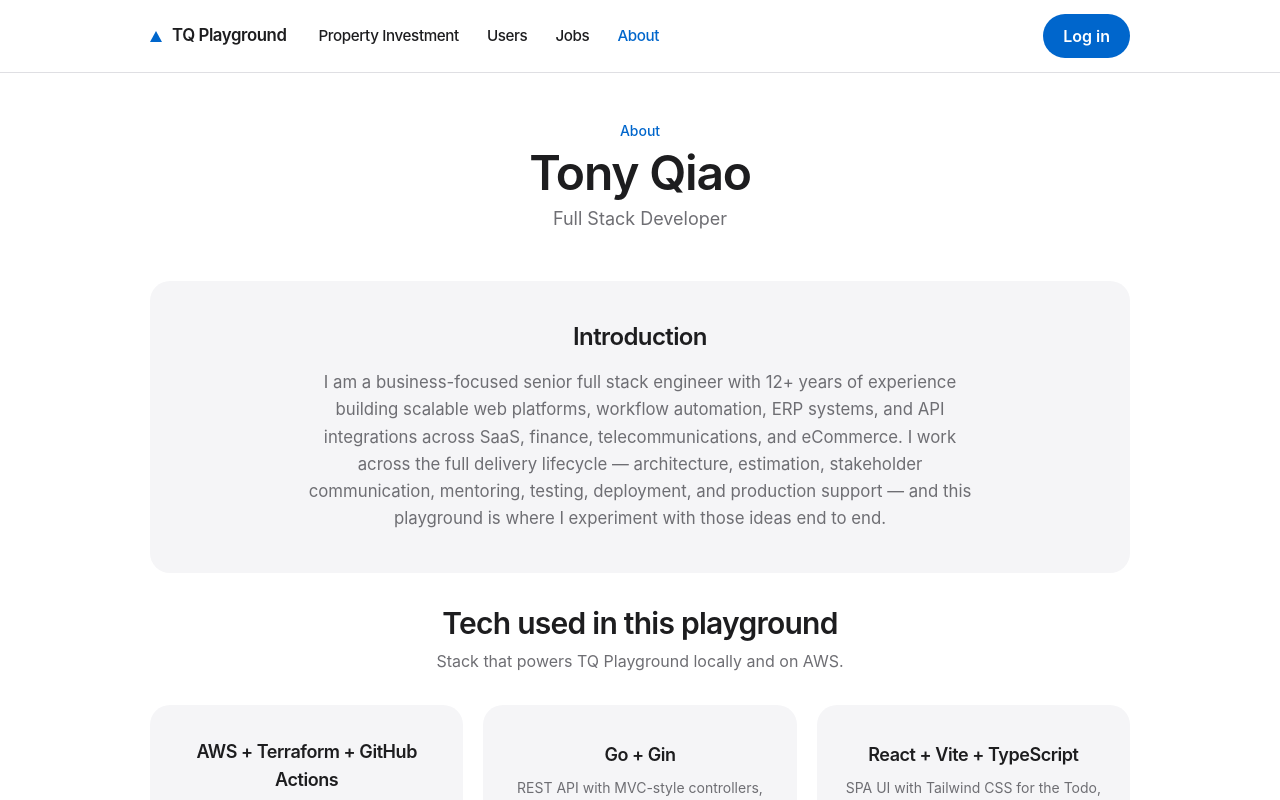
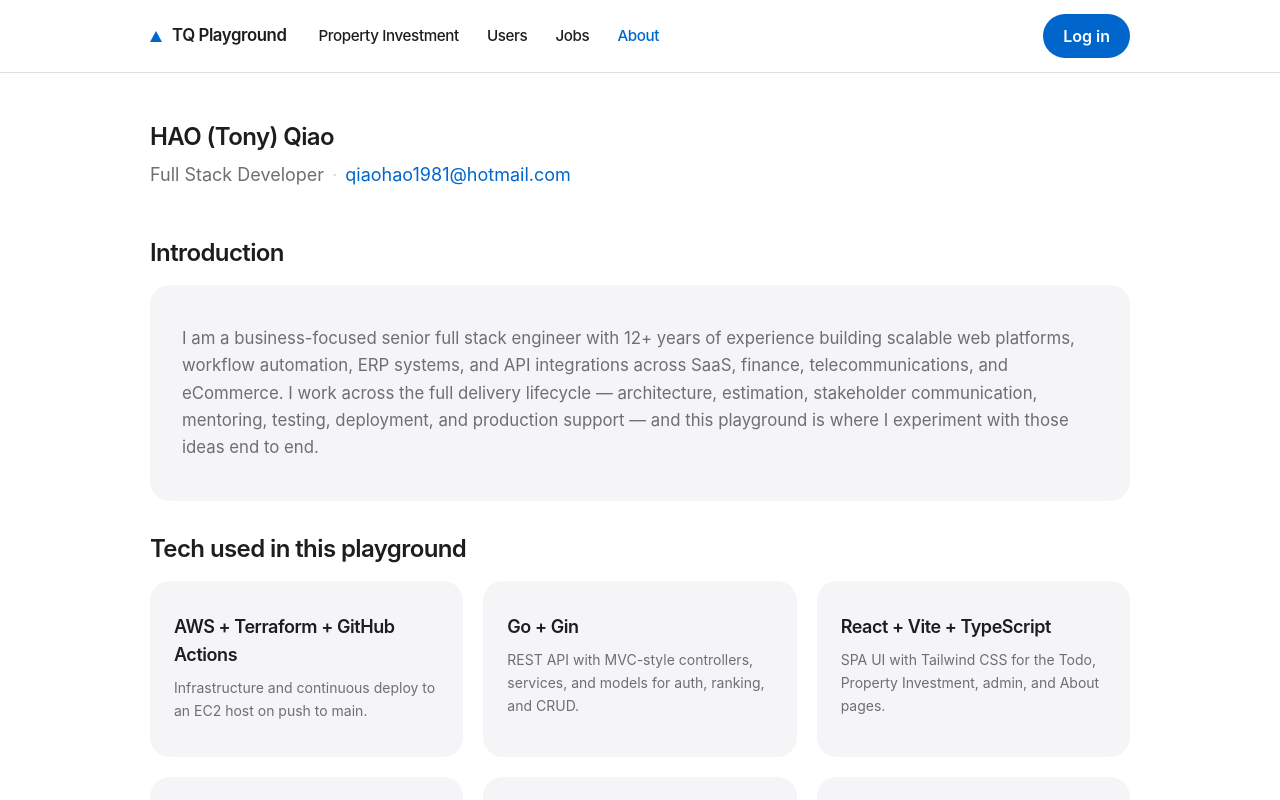
Before and after one commit to dragoon920/playground, a React (Vite) app in the folder frontend/: page /about in a window 1280 px wide. Shown: the top 800 px of the page. Built offline with nearby package versions, Linux system fonts and the light colour scheme.

Commit message:
update the design page

```diff
--- a/frontend/src/pages/AboutPage.tsx
+++ b/frontend/src/pages/AboutPage.tsx
@@ -30,20 +30,28 @@ const TECH = [
 export default function AboutPage() {
   return (
     <>
-      <header className="mb-12 text-center">
-        <p className="mb-2 text-sm font-medium text-accent">About</p>
-        <h1 className="text-5xl font-semibold tracking-tight text-ink">Tony Qiao</h1>
-        <p className="mt-2 text-lg text-muted">Full Stack Developer</p>
+      <header className="mb-12 text-left">
+        <h1 className="text-2xl font-semibold tracking-tight text-ink">HAO (Tony) Qiao</h1>
+        <p className="mt-2 text-lg text-muted">
+          Full Stack Developer
+          <span className="mx-2 text-mist" aria-hidden>
+            ·
+          </span>
+          <a href="mailto:qiaohao1981@hotmail.com" className="text-accent hover:underline">
+            qiaohao1981@hotmail.com
+          </a>
+        </p>
       </header>
 
-      <section className={`${cardClass} mb-8 px-8 py-10`} aria-labelledby="about-intro-heading">
+      <section className="mb-8" aria-labelledby="about-intro-heading">
         <h2
           id="about-intro-heading"
-          className="text-center text-2xl font-semibold tracking-tight text-ink"
+          className="text-left text-2xl font-semibold tracking-tight text-ink"
         >
           Introduction
         </h2>
-        <p className="mx-auto mt-4 max-w-2xl text-center text-[1.05rem] leading-relaxed text-muted">
+        <div className={`${cardClass} mt-4 px-8 py-10`}>
+          <p className="w-full text-left text-[1.05rem] leading-relaxed text-muted">
             I am a business-focused senior full stack engineer with 12+ years of experience building
             scalable web platforms, workflow automation, ERP systems, and API integrations across
             SaaS, finance, telecommunications, and eCommerce. I work across the full delivery
@@ -51,23 +59,21 @@ export default function AboutPage() {
             deployment, and production support — and this playground is where I experiment with those
             ideas end to end.
           </p>
+        </div>
       </section>
 
       <section aria-labelledby="about-tech-heading">
         <h2
           id="about-tech-heading"
-          className="text-center text-3xl font-semibold tracking-tight text-ink"
+          className="text-left text-2xl font-semibold tracking-tight text-ink"
         >
           Tech used in this playground
         </h2>
-        <p className="mt-2 text-center text-muted">
-          Stack that powers TQ Playground locally and on AWS.
-        </p>
-        <ul className="mt-8 grid gap-5 sm:grid-cols-2 lg:grid-cols-3">
+        <ul className="mt-4 grid gap-5 sm:grid-cols-2 lg:grid-cols-3">
           {TECH.map((item) => (
             <li
               key={item.name}
-              className="flex min-h-[11rem] flex-col items-center justify-center rounded-[1.25rem] bg-card px-6 py-8 text-center"
+              className="flex min-h-[11rem] flex-col justify-start rounded-[1.25rem] bg-card px-6 py-8 text-left"
             >
               <p className="text-lg font-semibold tracking-tight text-ink">{item.name}</p>
               <p className="mt-2 text-sm leading-relaxed text-muted">{item.detail}</p>
```
Lines whose indentation alone changed are shown as unchanged.
